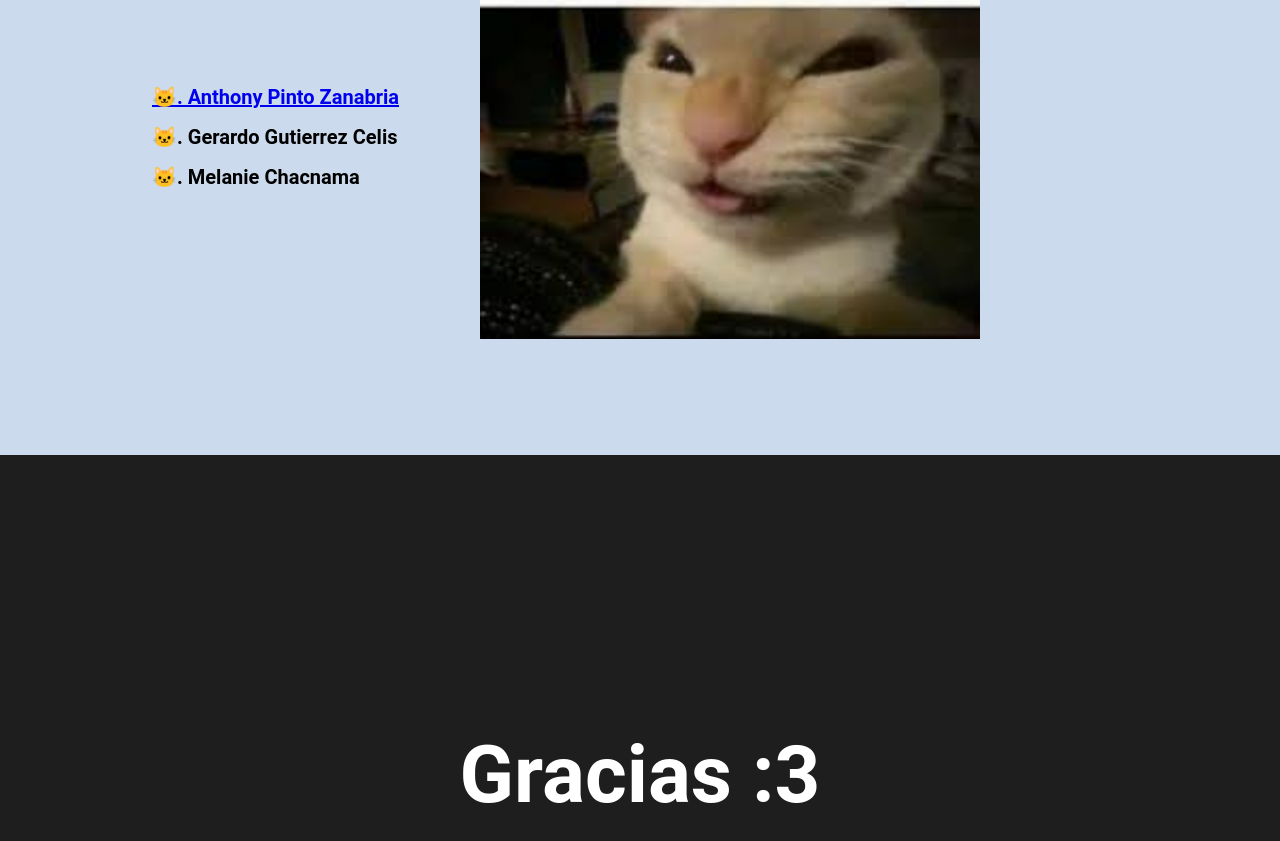
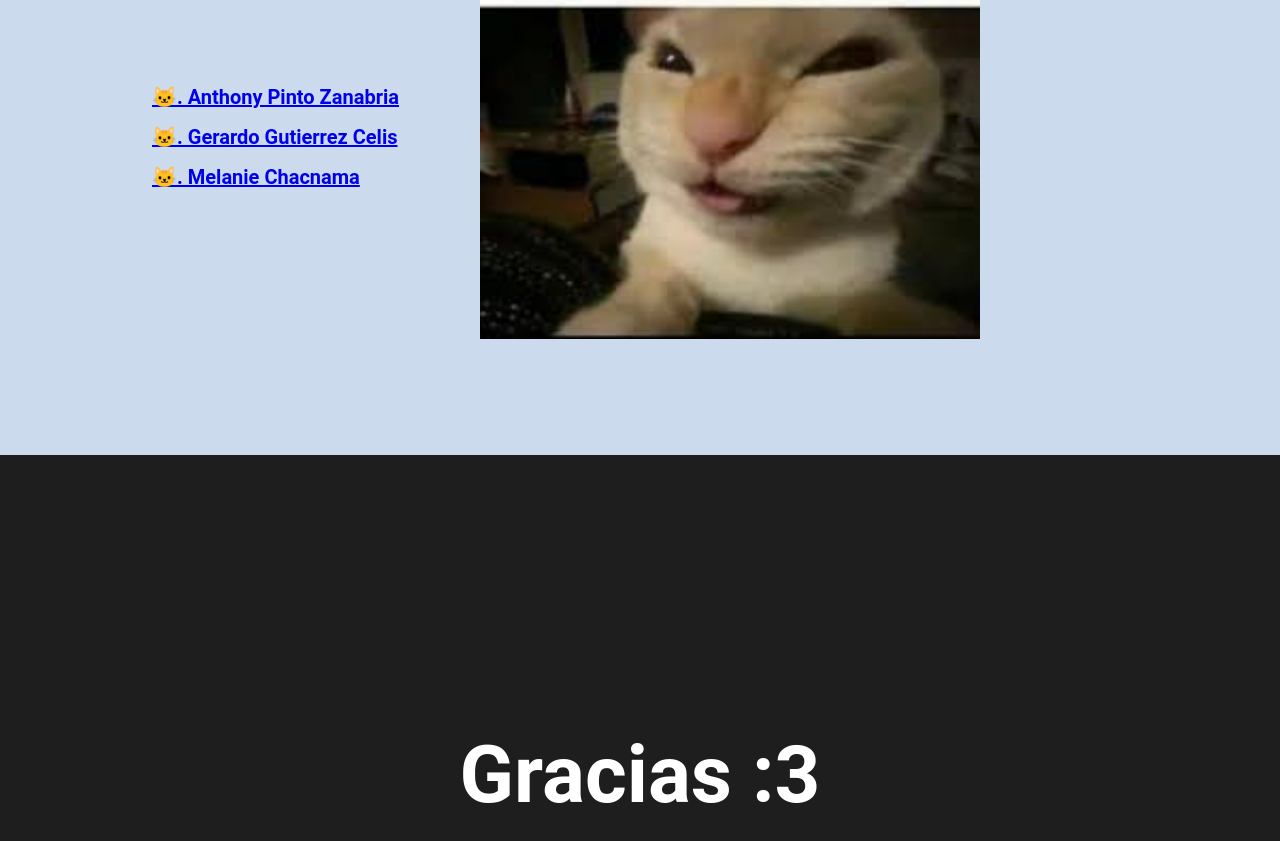
Before and after one commit to alissonsalinasalvarez/alissonsalinasalvarez.github.io, a plain HTML site: page index.html in a window 1280 px wide. Shown: the part 2560-3401 px from the top of the page. Drawn offline with Linux system fonts and the light colour scheme.

Commit message:
Update index.html

```diff
--- a/index.html
+++ b/index.html
@@ -59,8 +59,8 @@
         <div class="container">
             <ul>
                 <li><a href="https://anthonypintozanabria.github.io/">🐱. Anthony Pinto Zanabria</a></li>
-                <li>🐱. Gerardo Gutierrez Celis</li>
-                <li>🐱. Melanie Chacnama</li>
+                <li><a href="https://gerardogutierrezcelis.github.io/GerardoDanielHenryGutierrezCelis/">🐱. Gerardo Gutierrez Celis</a></li>
+                <li><a href="https://xhyl3m.github.io/Melani_Chacnama/">🐱. Melanie Chacnama</a></li>
             </ul>
         </div>
     </section>
```
